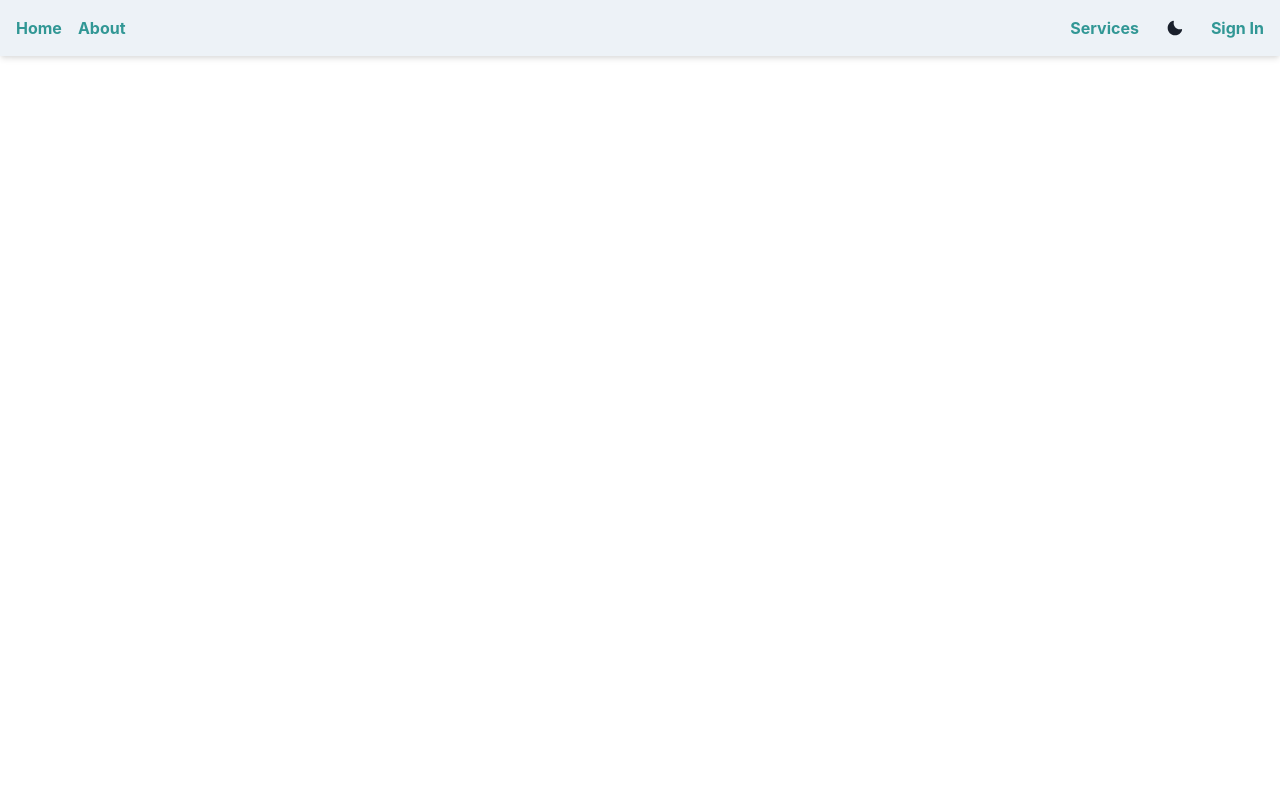
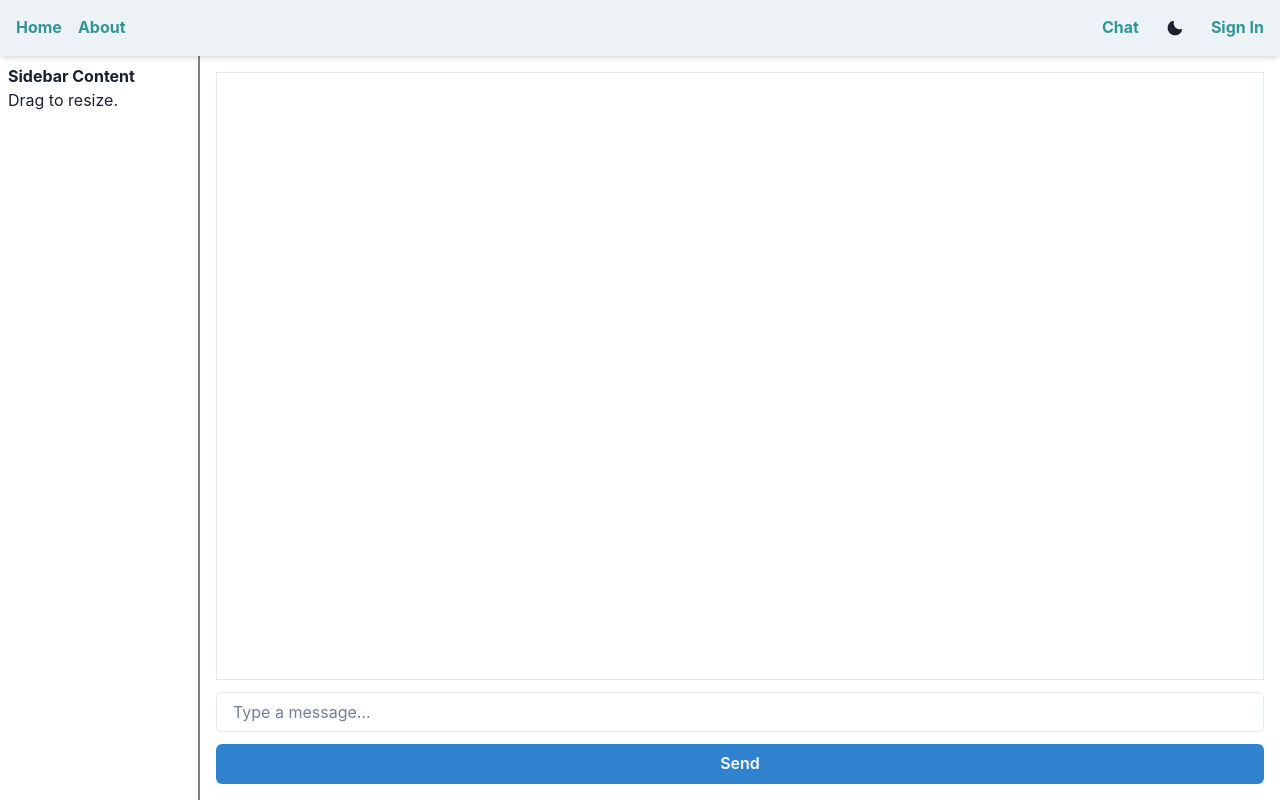
Before and after one commit to codejedi-ai/Threadist-Vite, a React (Vite) app: page /chat in a window 1280 px wide. Built offline with nearby package versions, Linux system fonts and the light colour scheme.

Commit message:
made the chat window

```diff
--- a/src/App.tsx
+++ b/src/App.tsx
@@ -3,26 +3,20 @@ import { BrowserRouter as Router, Routes, Route } from "react-router-dom";
 import { ChakraProvider, ColorModeScript, Box } from "@chakra-ui/react";
 import Home from "./pages/Home";
 import Navbar from "./navbar";
-import theme from "./theme";
+import SignIn from "./pages/SignIn";
+import Chat from "./pages/Chat";
+import { extendTheme, ThemeConfig } from "@chakra-ui/react";
 
 import About from "./pages/About";
 
+const config: ThemeConfig = {
+  initialColorMode: "light",
+  useSystemColorMode: true,
+};
+
+const theme = extendTheme({ config });
 
 
-
-
-// Main Content with Routes
-function AppContent() {
-  return (
-    <Box id="app">
-      <Navbar />
-      <Routes>
-        <Route path="/" element={<Home />} />
-        <Route path="/about" element={<About />} />
-      </Routes>
-    </Box>
-  );
-}
 
 // Main App Component
 export default function App() {
@@ -30,7 +24,15 @@ export default function App() {
     <ChakraProvider theme={theme}>
       <ColorModeScript initialColorMode={theme.config.initialColorMode} />
       <Router>
-        <AppContent />
+      <Box id="app">
+      <Navbar />
+      <Routes>
+        <Route path="/" element={<Home />} />
+        <Route path="/about" element={<About />} />
+        <Route path="/sign-in" element={<SignIn/>} />
+        <Route path="/chat" element={<Chat/>} />
+      </Routes>
+    </Box>
       </Router>
     </ChakraProvider>
   );
--- a/src/navbar.tsx
+++ b/src/navbar.tsx
@@ -1,7 +1,7 @@
 // Navbar.tsx
 import React from 'react';
 import {
-  Box,
+  Heading,
   Flex,
   HStack,
   Link,
@@ -21,7 +21,7 @@ export default function Navbar() {
   const linkFontSize = 'md'; // You can adjust this size (e.g., 'sm', 'xs')
 
   return (
-    <Box
+    <Heading
       as="nav"
       role="navigation"
       aria-label="Main Navigation"
@@ -45,8 +45,8 @@ export default function Navbar() {
           </Link>
         </HStack>
         <HStack spacing={4}>
-          <Link href="/services" fontWeight="bold" color={linkColor} fontSize={linkFontSize}>
-            Services
+          <Link href="/chat" fontWeight="bold" color={linkColor} fontSize={linkFontSize}>
+            Chat
           </Link>
           <IconButton
             aria-label="Toggle theme"
@@ -60,6 +60,6 @@ export default function Navbar() {
           </Link>
         </HStack>
       </Flex>
-    </Box>
+    </Heading>
   );
 }
--- /dev/null
+++ b/src/pages/Chat.tsx
@@ -0,0 +1,79 @@
+import React, { useRef, useState, useEffect } from "react";
+import { Box, Input, Button, VStack, Text } from "@chakra-ui/react";
+
+const Chat = () => {
+  const [messages, setMessages] = useState([]);
+  const [input, setInput] = useState("");
+  const [sidebarWidth, setSidebarWidth] = useState(200);
+  const [navbarHeight, setNavbarHeight] = useState(0);
+
+
+  useEffect(() => {
+    const navbar = document.querySelector("nav"); // Adjust if your navbar has a different tag
+    if (navbar) {
+      setNavbarHeight(navbar.offsetHeight);
+    }
+  }, []);
+
+  const handleDrag = (e : MouseEvent) => {
+    const newWidth = e.clientX;
+    if (newWidth > 100 && newWidth < 500) {
+      setSidebarWidth(newWidth);
+    }
+  };
+
+  const handleSend = () => {
+    console.log("Sending message:", input);
+  };
+
+  return (
+    <Box display="flex" height={`calc(100vh - ${navbarHeight}px)`} marginTop={`${navbarHeight}px`}>
+      {/* Sidebar */}
+      <Box
+        width={`${sidebarWidth}px`}
+        p={2}
+        borderRight="2px solid gray"
+        position="relative"
+      >
+        <Text fontWeight="bold">Sidebar Content</Text>
+        <Text>Drag to resize.</Text>
+        <Box
+          position="absolute"
+          top="0"
+          right="0"
+          width="4px"
+          height="100%"
+          cursor="ew-resize"
+          onMouseDown={(e) => {
+            document.addEventListener("mousemove", handleDrag);
+            document.addEventListener("mouseup", () => {
+              document.removeEventListener("mousemove", handleDrag);
+            });
+          }}
+        ></Box>
+      </Box>
+      {/* Chat Area */}
+      <Box flex="1" p={4}>
+        <VStack spacing={3} align="stretch" height="100%">
+          <Box flex="1" overflowY="auto" borderWidth="1px" p={2}>
+            {messages.map((msg, index) => (
+              <Text key={index} p={2} borderRadius="md">
+                {msg}
+              </Text>
+            ))}
+          </Box>
+          <Input
+            placeholder="Type a message..."
+            value={input}
+            onChange={(e) => setInput(e.target.value)}
+          />
+          <Button onClick={handleSend} colorScheme="blue">
+            Send
+          </Button>
+        </VStack>
+      </Box>
+    </Box>
+  );
+};
+
+export default Chat;
--- /dev/null
+++ b/src/pages/SignIn.tsx
@@ -0,0 +1,96 @@
+import React, { useState } from 'react';
+import {
+  Box,
+  Heading,
+  FormControl,
+  FormLabel,
+  Input,
+  Button,
+  Alert,
+  AlertIcon,
+  Flex, // Import Flex
+} from '@chakra-ui/react';
+
+function SignIn() {
+  const [email, setEmail] = useState('');
+  const [password, setPassword] = useState('');
+  const [error, setError] = useState('');
+
+  const handleSubmit = async (event: React.FormEvent) => {
+    event.preventDefault();
+    setError('');
+
+    // Basic validation
+    if (!email || !password) {
+      setError('Please fill in all fields.');
+      return;
+    }
+
+    // Replace this with your actual authentication logic
+    try {
+      // const response = await api.signIn(email, password);
+      // if (response.success) {
+      //   // Redirect or update state upon successful sign-in
+      // } else {
+      //   setError(response.message || 'Sign-in failed.');
+      // }
+      console.log('Signing in with:', email, password);
+      setError('Not implemented');
+    } catch (err: any) {
+      setError(err.message || 'An unexpected error occurred.');
+    }
+  };
+
+  return (
+    <Flex // Use Flex to center the content
+      alignItems="center"
+      justifyContent="center"
+      minHeight="100vh" // Ensure it takes up the full viewport height
+    >
+      <Box
+        width="100%"
+        maxWidth="md"
+        mx="auto"
+        p={6}
+        borderWidth="1px"
+        borderRadius="lg"
+        boxShadow="lg"
+      >
+        <Heading as="h2" size="xl" textAlign="center" mb={4}>
+          Sign In
+        </Heading>
+        {error && (
+          <Alert status="error" mb={4}>
+            <AlertIcon />
+            {error}
+          </Alert>
+        )}
+        <form onSubmit={handleSubmit}>
+          <FormControl mb={4}>
+            <FormLabel>Email</FormLabel>
+            <Input
+              type="email"
+              value={email}
+              onChange={(e) => setEmail(e.target.value)}
+              required
+            />
+          </FormControl>
+          <FormControl mb={6}>
+            <FormLabel>Password</FormLabel>
+            <Input
+              type="password"
+              value={password}
+              onChange={(e) => setPassword(e.target.value)}
+              required
+            />
+          </FormControl>
+          <Button colorScheme="blue" width="100%" type="submit">
+            Sign In
+          </Button>
+        </form>
+      </Box>
+    </Flex>
+  );
+}
+
+export default SignIn;
--- a/src/theme.tsx
+++ /dev/null
@@ -1,10 +0,0 @@
-import { extendTheme, ThemeConfig } from "@chakra-ui/react";
-
-const config: ThemeConfig = {
-  initialColorMode: "light",
-  useSystemColorMode: true,
-};
-
-const theme = extendTheme({ config });
-
-export default theme;
```
Also changed, not shown: src/context/AuthContext.tsx (added, +92 -0 lines), src/components/header-bar.tsx (added), src/components/resizable-layout.tsx (added).
